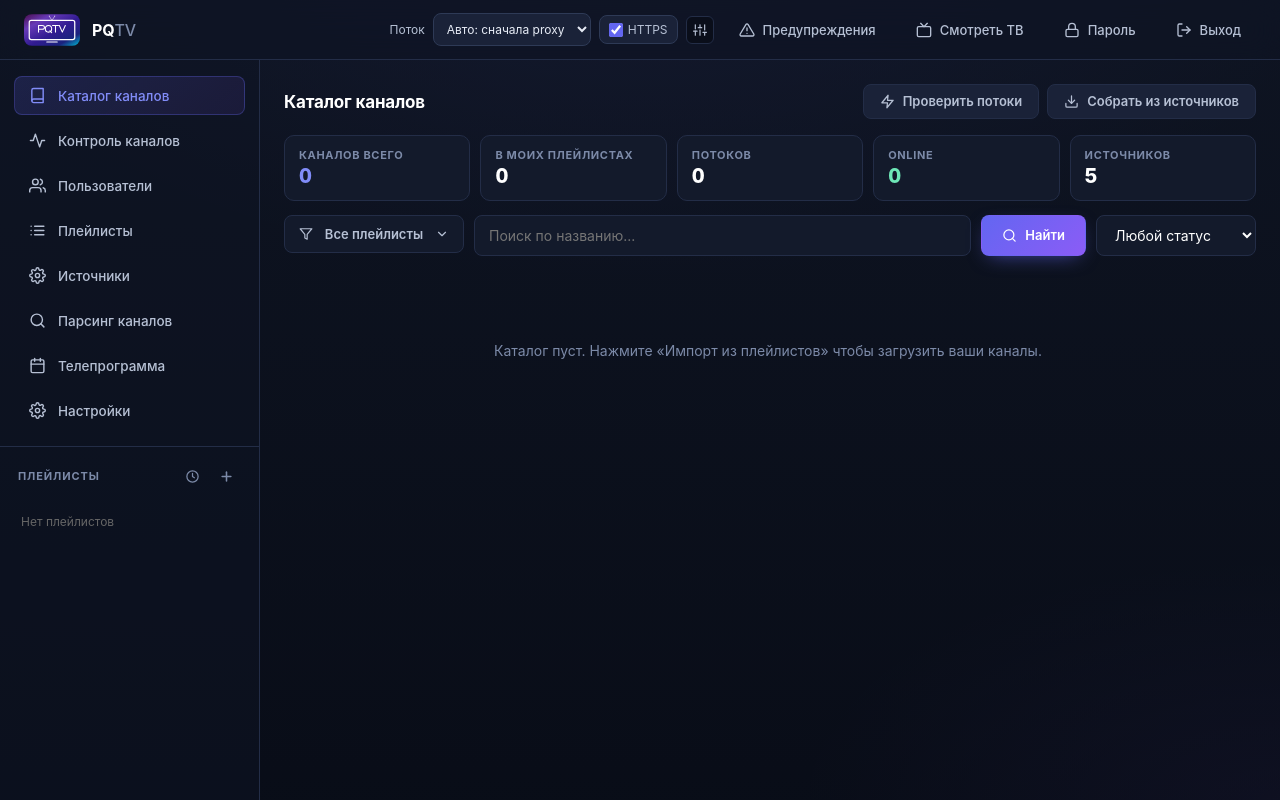
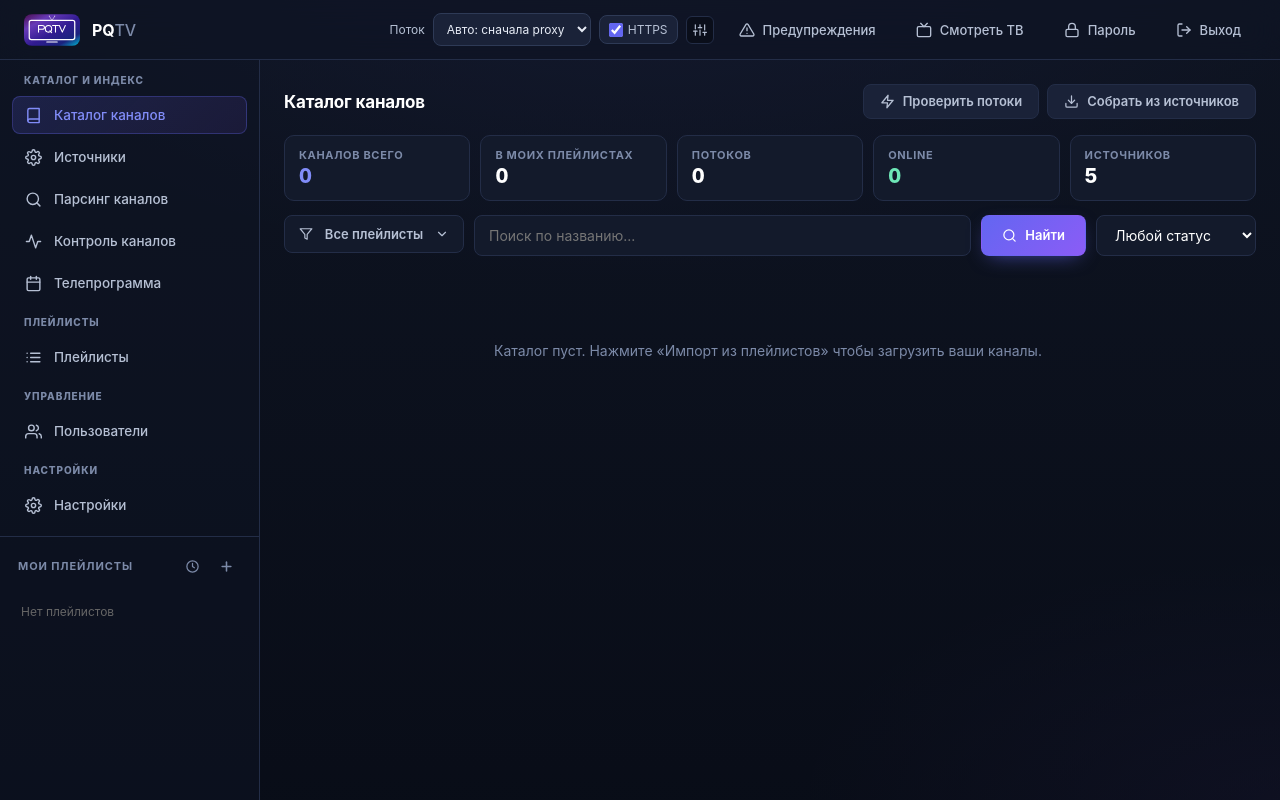
Before and after one commit to alexpikman/PQTV, a Node server app: page /editor in a window 1280 px wide. Run offline with Node 20, Linux system fonts and the light colour scheme; the visitor is signed in with stand-in values (Sample User, id 1); data that the repository does not hold is empty; some libraries are stand-ins or nearby versions.

Commit message:
Organize admin sidebar navigation
* Organize admin sidebar navigation into sections

* Style grouped admin sidebar navigation

```diff
--- a/assets/css/style.css
+++ b/assets/css/style.css
@@ -1504,3 +1504,28 @@ a:hover { text-decoration: underline; }
   .shared-table-sort { color: #182235; }
   .shared-table-url { color: #526078; }
 }
+
+
+/* ========== ADMIN SIDEBAR NAVIGATION GROUPS ========== */
+.side-nav {
+  gap: 14px;
+  padding: 14px 12px 12px;
+}
+.nav-section {
+  display: flex;
+  flex-direction: column;
+  gap: 4px;
+}
+.nav-section-label {
+  padding: 0 12px 5px;
+  color: var(--muted);
+  font-size: 10px;
+  line-height: 1.3;
+  font-weight: 800;
+  letter-spacing: .09em;
+  text-transform: uppercase;
+}
+.nav-section .nav-item {
+  min-height: 38px;
+  padding: 9px 12px;
+}
--- a/views/editor.ejs
+++ b/views/editor.ejs
@@ -102,31 +102,50 @@
 
         <div class="app-layout">
             <div class="col-left">
-                <div class="side-nav">
-                    <button id="nav-btn-catalog" class="nav-item active" data-screen="catalog">
+                <div class="side-nav" aria-label="Основная навигация">
+                    <div class="nav-section">
+                        <div class="nav-section-label">Каталог и индекс</div>
+                        <button id="nav-btn-catalog" class="nav-item active" data-screen="catalog">
                         <svg viewBox="0 0 24 24" fill="none" stroke="currentColor" stroke-width="2" stroke-linecap="round" stroke-linejoin="round">
                             <path d="M4 19.5A2.5 2.5 0 0 1 6.5 17H20"/>
                             <path d="M6.5 2H20v20H6.5A2.5 2.5 0 0 1 4 19.5v-15A2.5 2.5 0 0 1 6.5 2z"/>
                         </svg>
                         Каталог каналов
                     </button>
-                    <button id="nav-btn-health" class="nav-item" data-screen="health">
+                        <button id="nav-btn-sources" class="nav-item" data-screen="sources">
+                        <svg viewBox="0 0 24 24" fill="none" stroke="currentColor" stroke-width="2" stroke-linecap="round" stroke-linejoin="round">
+                            <circle cx="12" cy="12" r="3"/>
+                            <path d="M19.4 15a1.65 1.65 0 0 0 .33 1.82l.06.06a2 2 0 0 1-2.83 2.83l-.06-.06a1.65 1.65 0 0 0-1.82-.33 1.65 1.65 0 0 0-1 1.51V21a2 2 0 0 1-4 0v-.09A1.65 1.65 0 0 0 9 19.4a1.65 1.65 0 0 0-1.82.33l-.06.06a2 2 0 0 1-2.83-2.83l.06-.06a1.65 1.65 0 0 0 .33-1.82 1.65 1.65 0 0 0-1.51-1H3a2 2 0 0 1 0-4h.09A1.65 1.65 0 0 0 4.6 9a1.65 1.65 0 0 0-.33-1.82l-.06-.06a2 2 0 0 1 2.83-2.83l.06.06a1.65 1.65 0 0 0 1.82.33H9a1.65 1.65 0 0 0 1-1.51V3a2 2 0 0 1 4 0v.09a1.65 1.65 0 0 0 1 1.51 1.65 1.65 0 0 0 1.82-.33l.06-.06a2 2 0 0 1 2.83 2.83l-.06.06a1.65 1.65 0 0 0-.33 1.82V9a1.65 1.65 0 0 0 1.51 1H21a2 2 0 0 1 0 4h-.09a1.65 1.65 0 0 0-1.51 1z"/>
+                        </svg>
+                        Источники
+                    </button>
+                        <button id="nav-btn-parser" class="nav-item" data-screen="parser">
+                        <svg viewBox="0 0 24 24" fill="none" stroke="currentColor" stroke-width="2" stroke-linecap="round" stroke-linejoin="round">
+                            <circle cx="11" cy="11" r="8"/>
+                            <line x1="21" y1="21" x2="16.65" y2="16.65"/>
+                        </svg>
+                        Парсинг каналов
+                    </button>
+                        <button id="nav-btn-health" class="nav-item" data-screen="health">
                         <svg viewBox="0 0 24 24" fill="none" stroke="currentColor" stroke-width="2" stroke-linecap="round" stroke-linejoin="round">
                             <path d="M22 12h-4l-3 9L9 3l-3 9H2"/>
                         </svg>
                         <span>Контроль каналов</span>
                         <span id="nav-health-badge" class="alerts-badge hidden">0</span>
                     </button>
-                    <button id="nav-btn-users" class="nav-item" data-screen="users">
+                        <button id="nav-btn-epg" class="nav-item" data-screen="epg">
                         <svg viewBox="0 0 24 24" fill="none" stroke="currentColor" stroke-width="2" stroke-linecap="round" stroke-linejoin="round">
-                            <path d="M17 21v-2a4 4 0 0 0-4-4H5a4 4 0 0 0-4 4v2"/>
-                            <circle cx="9" cy="7" r="4"/>
-                            <path d="M23 21v-2a4 4 0 0 0-3-3.87"/>
-                            <path d="M16 3.13a4 4 0 0 1 0 7.75"/>
+                            <rect x="3" y="4" width="18" height="18" rx="2" ry="2"/>
+                            <line x1="16" y1="2" x2="16" y2="6"/>
+                            <line x1="8" y1="2" x2="8" y2="6"/>
+                            <line x1="3" y1="10" x2="21" y2="10"/>
                         </svg>
-                        Пользователи
+                        Телепрограмма
                     </button>
-                    <button id="nav-btn-editor" class="nav-item" data-screen="editor">
+                    </div>
+                    <div class="nav-section">
+                        <div class="nav-section-label">Плейлисты</div>
+                        <button id="nav-btn-editor" class="nav-item" data-screen="editor">
                         <svg viewBox="0 0 24 24" fill="none" stroke="currentColor" stroke-width="2" stroke-linecap="round" stroke-linejoin="round">
                             <line x1="8" y1="6" x2="21" y2="6"/>
                             <line x1="8" y1="12" x2="21" y2="12"/>
@@ -137,40 +156,33 @@
                         </svg>
                         Плейлисты
                     </button>
-                    <button id="nav-btn-sources" class="nav-item" data-screen="sources">
+                    </div>
+                    <div class="nav-section">
+                        <div class="nav-section-label">Управление</div>
+                        <button id="nav-btn-users" class="nav-item" data-screen="users">
                         <svg viewBox="0 0 24 24" fill="none" stroke="currentColor" stroke-width="2" stroke-linecap="round" stroke-linejoin="round">
-                            <circle cx="12" cy="12" r="3"/>
-                            <path d="M19.4 15a1.65 1.65 0 0 0 .33 1.82l.06.06a2 2 0 0 1-2.83 2.83l-.06-.06a1.65 1.65 0 0 0-1.82-.33 1.65 1.65 0 0 0-1 1.51V21a2 2 0 0 1-4 0v-.09A1.65 1.65 0 0 0 9 19.4a1.65 1.65 0 0 0-1.82.33l-.06.06a2 2 0 0 1-2.83-2.83l.06-.06a1.65 1.65 0 0 0 .33-1.82 1.65 1.65 0 0 0-1.51-1H3a2 2 0 0 1 0-4h.09A1.65 1.65 0 0 0 4.6 9a1.65 1.65 0 0 0-.33-1.82l-.06-.06a2 2 0 0 1 2.83-2.83l.06.06a1.65 1.65 0 0 0 1.82.33H9a1.65 1.65 0 0 0 1-1.51V3a2 2 0 0 1 4 0v.09a1.65 1.65 0 0 0 1 1.51 1.65 1.65 0 0 0 1.82-.33l.06-.06a2 2 0 0 1 2.83 2.83l-.06.06a1.65 1.65 0 0 0-.33 1.82V9a1.65 1.65 0 0 0 1.51 1H21a2 2 0 0 1 0 4h-.09a1.65 1.65 0 0 0-1.51 1z"/>
+                            <path d="M17 21v-2a4 4 0 0 0-4-4H5a4 4 0 0 0-4 4v2"/>
+                            <circle cx="9" cy="7" r="4"/>
+                            <path d="M23 21v-2a4 4 0 0 0-3-3.87"/>
+                            <path d="M16 3.13a4 4 0 0 1 0 7.75"/>
                         </svg>
-                        Источники
+                        Пользователи
                     </button>
-                    <button id="nav-btn-parser" class="nav-item" data-screen="parser">
-                        <svg viewBox="0 0 24 24" fill="none" stroke="currentColor" stroke-width="2" stroke-linecap="round" stroke-linejoin="round">
-                            <circle cx="11" cy="11" r="8"/>
-                            <line x1="21" y1="21" x2="16.65" y2="16.65"/>
-                        </svg>
-                        Парсинг каналов
-                    </button>
-                    <button id="nav-btn-epg" class="nav-item" data-screen="epg">
-                        <svg viewBox="0 0 24 24" fill="none" stroke="currentColor" stroke-width="2" stroke-linecap="round" stroke-linejoin="round">
-                            <rect x="3" y="4" width="18" height="18" rx="2" ry="2"/>
-                            <line x1="16" y1="2" x2="16" y2="6"/>
-                            <line x1="8" y1="2" x2="8" y2="6"/>
-                            <line x1="3" y1="10" x2="21" y2="10"/>
-                        </svg>
-                        Телепрограмма
-                    </button>
-                    <button id="nav-btn-settings" class="nav-item" data-screen="settings">
+                    </div>
+                    <div class="nav-section">
+                        <div class="nav-section-label">Настройки</div>
+                        <button id="nav-btn-settings" class="nav-item" data-screen="settings">
                         <svg viewBox="0 0 24 24" fill="none" stroke="currentColor" stroke-width="2" stroke-linecap="round" stroke-linejoin="round">
                             <circle cx="12" cy="12" r="3"/>
                             <path d="M19.4 15a1.65 1.65 0 0 0 .33 1.82l.06.06a2 2 0 0 1-2.83 2.83l-.06-.06a1.65 1.65 0 0 0-1.82-.33 1.65 1.65 0 0 0-1 1.51V21a2 2 0 0 1-4 0v-.09A1.65 1.65 0 0 0 9 19.4a1.65 1.65 0 0 0-1.82.33l-.06.06a2 2 0 0 1-2.83-2.83l.06-.06a1.65 1.65 0 0 0 .33-1.82 1.65 1.65 0 0 0-1.51-1H3a2 2 0 0 1 0-4h.09A1.65 1.65 0 0 0 4.6 9a1.65 1.65 0 0 0-.33-1.82l-.06-.06a2 2 0 0 1 2.83-2.83l.06.06a1.65 1.65 0 0 0 1.82.33H9a1.65 1.65 0 0 0 1-1.51V3a2 2 0 0 1 4 0v.09a1.65 1.65 0 0 0 1 1.51 1.65 1.65 0 0 0 1.82-.33l.06-.06a2 2 0 0 1 2.83 2.83l-.06.06a1.65 1.65 0 0 0-.33 1.82V9a1.65 1.65 0 0 0 1.51 1H21a2 2 0 0 1 0 4h-.09a1.65 1.65 0 0 0-1.51 1z"/>
                         </svg>
                         Настройки
                     </button>
+                    </div>
                 </div>
 
                 <div class="sidebar-head">
-                    <span>Плейлисты</span>
+                    <span>Мои плейлисты</span>
                     <div style="display:flex; align-items:center; gap:4px;">
                         <button id="btn-open-backups" class="btn-icon" title="Резервные копии и журнал целостности">
                             <svg viewBox="0 0 24 24" fill="none" stroke="currentColor" stroke-width="2" stroke-linecap="round" stroke-linejoin="round">
```
